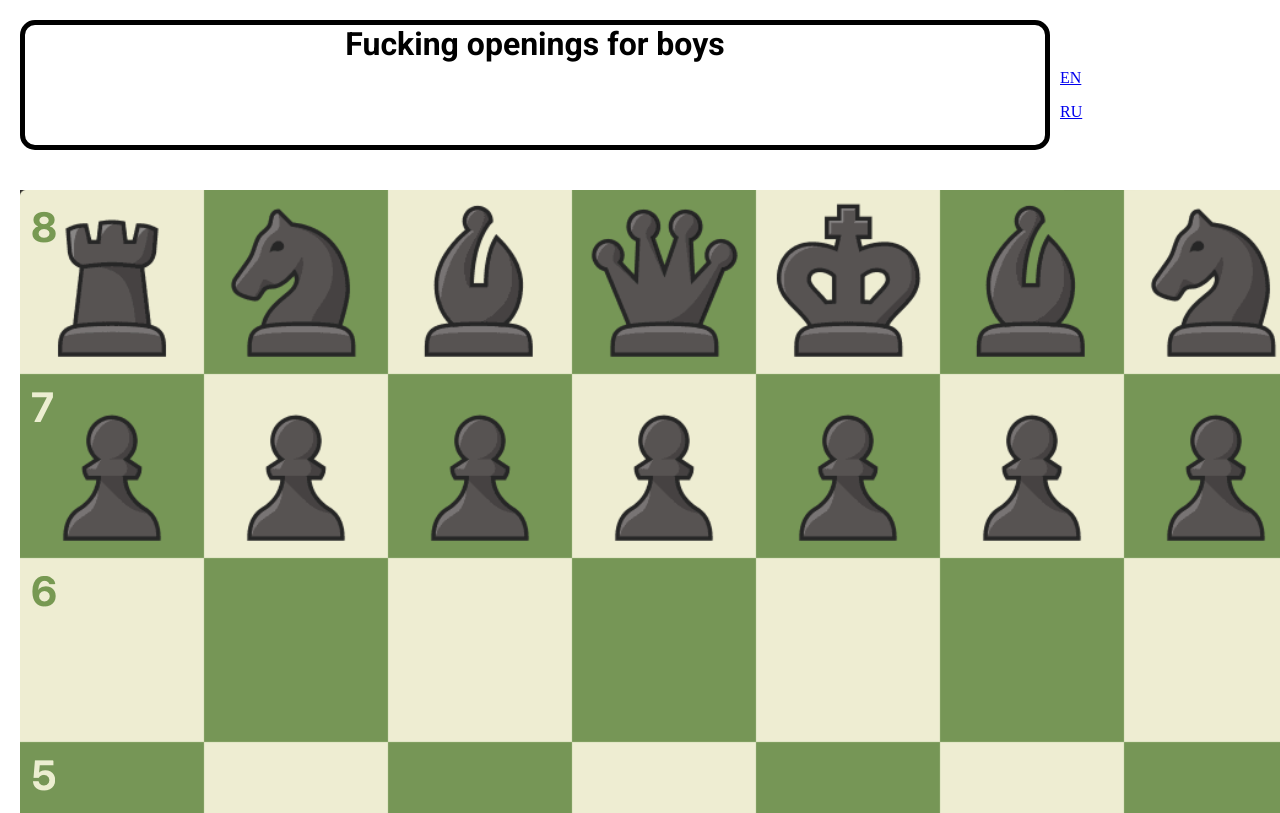
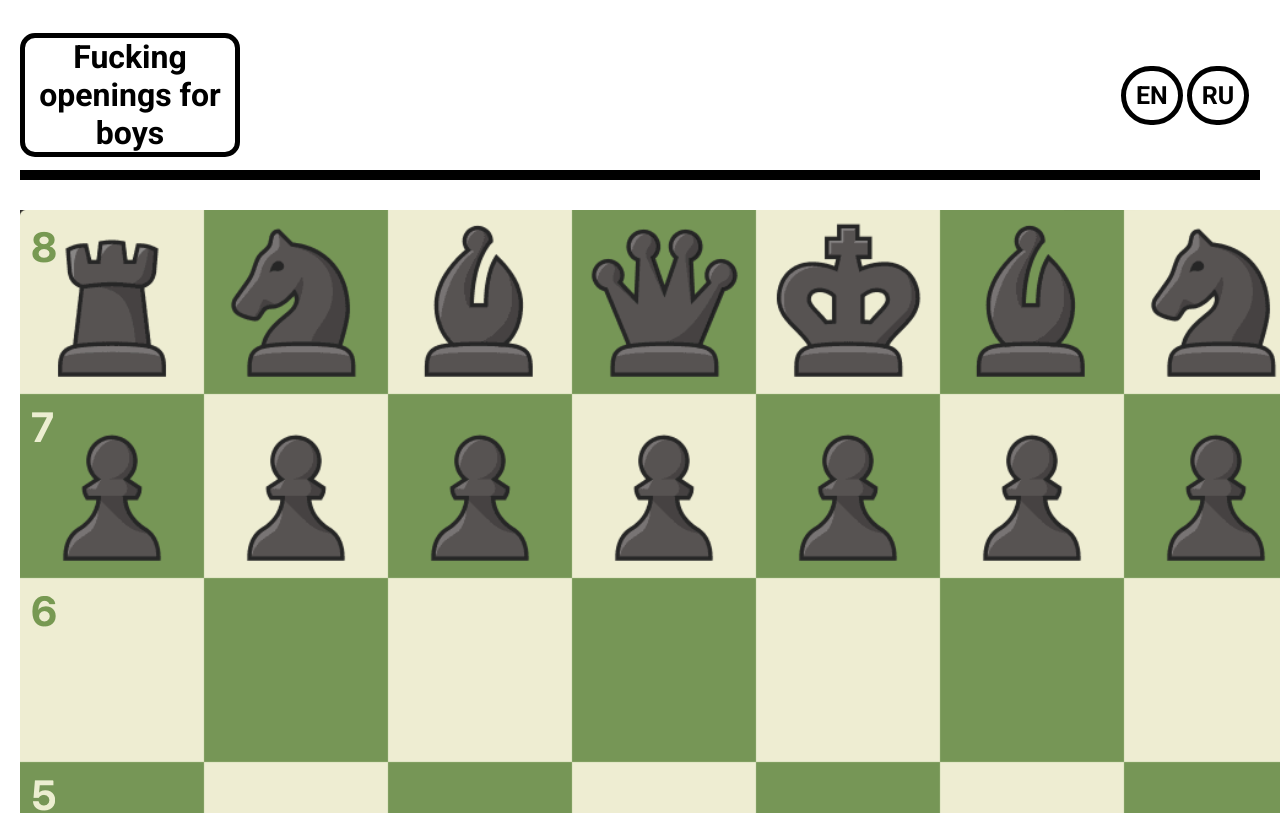
Before and after one commit to 14EZ/fuckingopeningsforboys, a plain HTML site: page index.html in a window 1280 px wide. Shown: the top 813 px of the page. Drawn offline with Linux system fonts and the light colour scheme.

Commit message:
Update header.css

```diff
--- a/styles/header.css
+++ b/styles/header.css
@@ -3,32 +3,54 @@
     display: flex;
     flex-direction: row;
     justify-content: space-between;
-    margin-bottom: 20px;
+    margin-bottom: 40px;
+    box-shadow: 0px 10px black;
 }
 .head-mid-section{
-    flex: 1;
+    width: 220px;
     margin-right: 10px;
     display: flex;
     align-items: center;
 }
 .head-right-section{
     display: flex;
-    width: 200px;
+    width: auto;
+    min-width: 129px;
     align-items: center;
+    margin-right: 10px;
 }
 h1{
     display: inline-block;
     text-align: center;
-    width: 100%;
-    height: 120px;
+    width: 220px;
     font-family: 'Roboto', Arial;
     border: 5px solid black;
     border-radius: 15px;
     align-items: center;
-    margin-top: auto;
 }
 .instabut{
     width: 90px;
     height: 90px;
     margin-left: 60px;
 }
+.lang-pref p{
+    display: inline-block;
+    font-family: 'Roboto', Arial;
+    font-weight: bold;
+    font-size: 25px;
+    padding: 10px;
+    margin-top: 0px;
+    margin-bottom: 0px;
+}
+.ru-lang{
+    display: inline-block;
+    color: black;
+    border: 5px solid black;
+    border-radius: 50px;
+}
+.en-lang{
+    display: inline-block;
+    color:black;
+    border: 5px solid black;
+    border-radius: 50px;
+}
```
